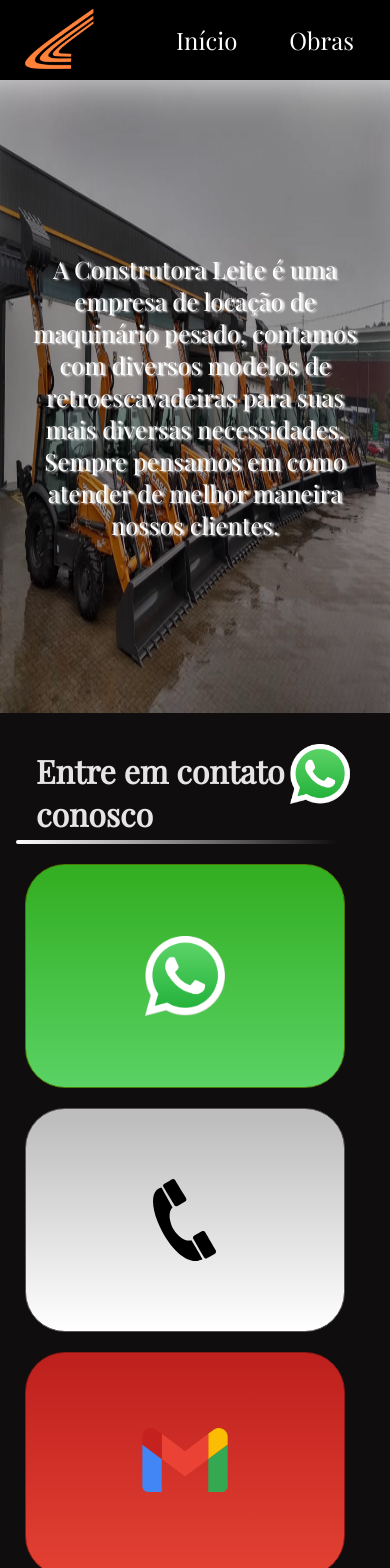
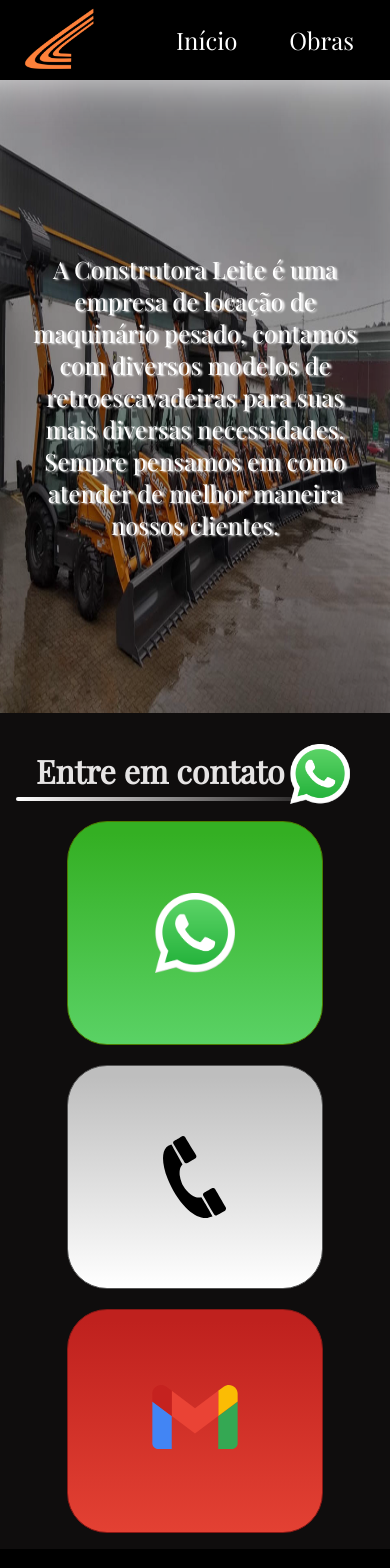
Before and after one commit to FelipeEnigmaRock/site_locadora_de_maquinarios, a Vue app: page / in a window 390 px wide. Shown: the top 1568 px of the page. Built offline with nearby package versions, Linux system fonts and the light colour scheme; a web font is replaced by a local one.

Commit message:
Sales responsivo

```diff
--- a/src/components/Sales.vue
+++ b/src/components/Sales.vue
@@ -1,6 +1,6 @@
 <template>
     <section class="main-sales">
-      <h1>Entre em contato conosco</h1>
+      <h1>Entre em contato</h1>
       <span class="underline"></span>
       <div class="sales-icons">
         <a href="https://web.whatsapp.com/send?phone=5582993310998" target="_blank">
@@ -42,6 +42,7 @@ export default {
         color: #e6e4e4;
         font-size: 2rem;
         margin: 20px 0 5px 20px;
+        align-self: flex-start;
 
     }
 
@@ -55,16 +56,18 @@ export default {
     }
 
     .sales-icons {
-        display: grid;
+        display: flex;
+        flex-direction: row;
+        flex-wrap: wrap;
+        justify-content: center ;
         color: #000;
-        grid-template-columns: 33% 33% 33%;
         gap: 20px;
-        margin-right: 20px;
 
     }
 
     .sales-icons div {
         height: 14rem;
+        width: 16rem;
         background-color: #fff;
         border-radius: 40px;
         display: flex;
@@ -119,41 +122,10 @@ export default {
         width: 4rem;
     }
 
-    @media (max-width: 1200px) {
+    @media (min-width:680px) {
         .sales-icons {
-        grid-template-columns: 50% 50%;
+            grid-template-columns: 33% 33% 33%;
         }
     }
 
-    @media (max-width: 860px) {
-        .main-sales {
-            margin: auto;
-            align-items: center;
-        }
-
-        .sales-icons {
-            grid-template-columns: auto;
-        }
-
-        .sales-icons div {
-            width: 40rem;
-        }
-    }
-
-    @media (max-width: 680px) {
-        .sales-icons div {
-            width: 20rem;
-        }
-    }
-
-    @media (max-width: 380px) {
-        .sales-icons div {
-            height: 8rem;
-            width: auto;
-        }
-
-        h1 {
-            font-size: 1.2rem;
-        }
-    }
 </style>
--- a/src/views/HomeView.vue
+++ b/src/views/HomeView.vue
@@ -2,7 +2,7 @@
   <div class="home">
     <About />
     <Sales />
-    <Machines />
+
   </div>
 </template>
 
```
